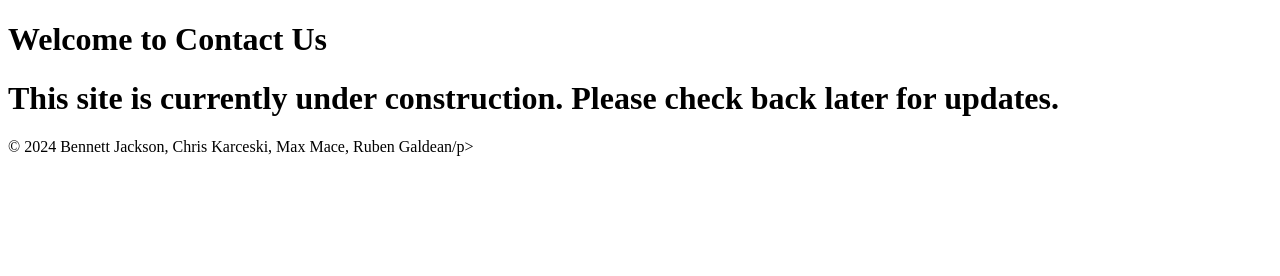
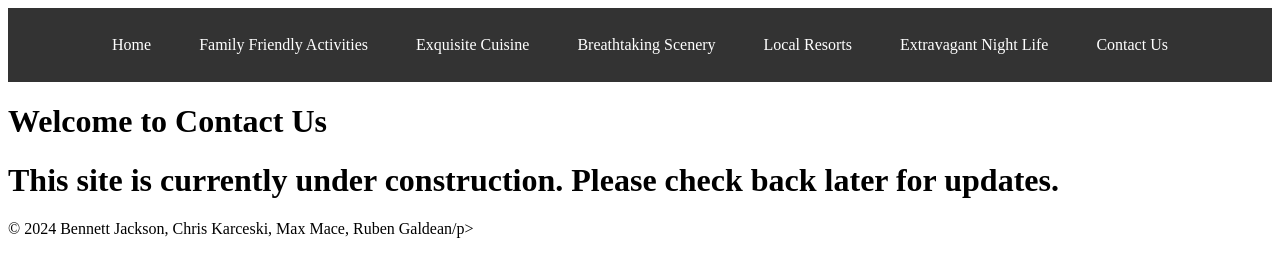
Before and after one commit to BennettPJ/Totally-Tucson-Tourism, a plain HTML site: page about.html in a window 1280 px wide. Drawn offline with Linux system fonts and the light colour scheme.

Commit message:
added navbar

```diff
--- a/about.html
+++ b/about.html
@@ -9,6 +9,15 @@
 </head>
 <body>
     <header>
+        <div class="navbar">
+            <a href="index.html">Home</a>
+            <a href="activities.html">Family Friendly Activities</a>
+            <a href="cuisine.html">Exquisite Cuisine</a>
+            <a href="scenery.html">Breathtaking Scenery</a>
+            <a href="resorts.html">Local Resorts</a>
+            <a href="nightLife.html">Extravagant Night Life</a>
+            <a href="about.html">Contact Us</a>
+        </div>
         <h1>Welcome to Contact Us</h1>
     </header>
 
--- a/styles/style.css
+++ b/styles/style.css
@@ -0,0 +1,15 @@
+.navbar {
+    display: flex;
+    background-color: #333;
+    padding: 1em;
+    justify-content: center;
+  }
+  .navbar a {
+    color: white;
+    padding: 0.75em 1.5em;
+    text-decoration: none;
+    font-size: 1em;
+  }
+  .navbar a:hover {
+    background-color: #555;
+  }
```
Also changed, not shown: activities.html (+9 -0 lines), cuisine.html (+9 -0 lines), index.html (+9 -0 lines), nightLife.html (+9 -0 lines), resorts.html (+9 -0 lines), scenery.html (+9 -0 lines).
